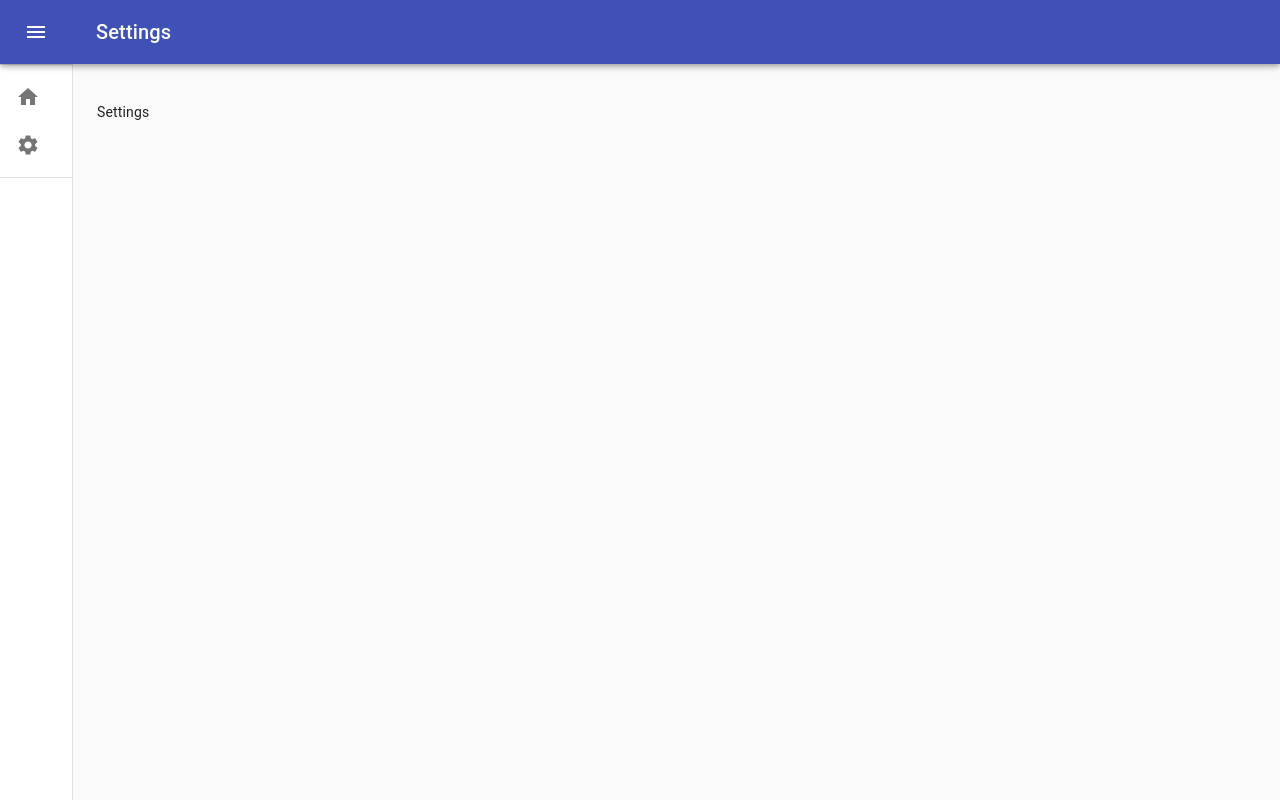
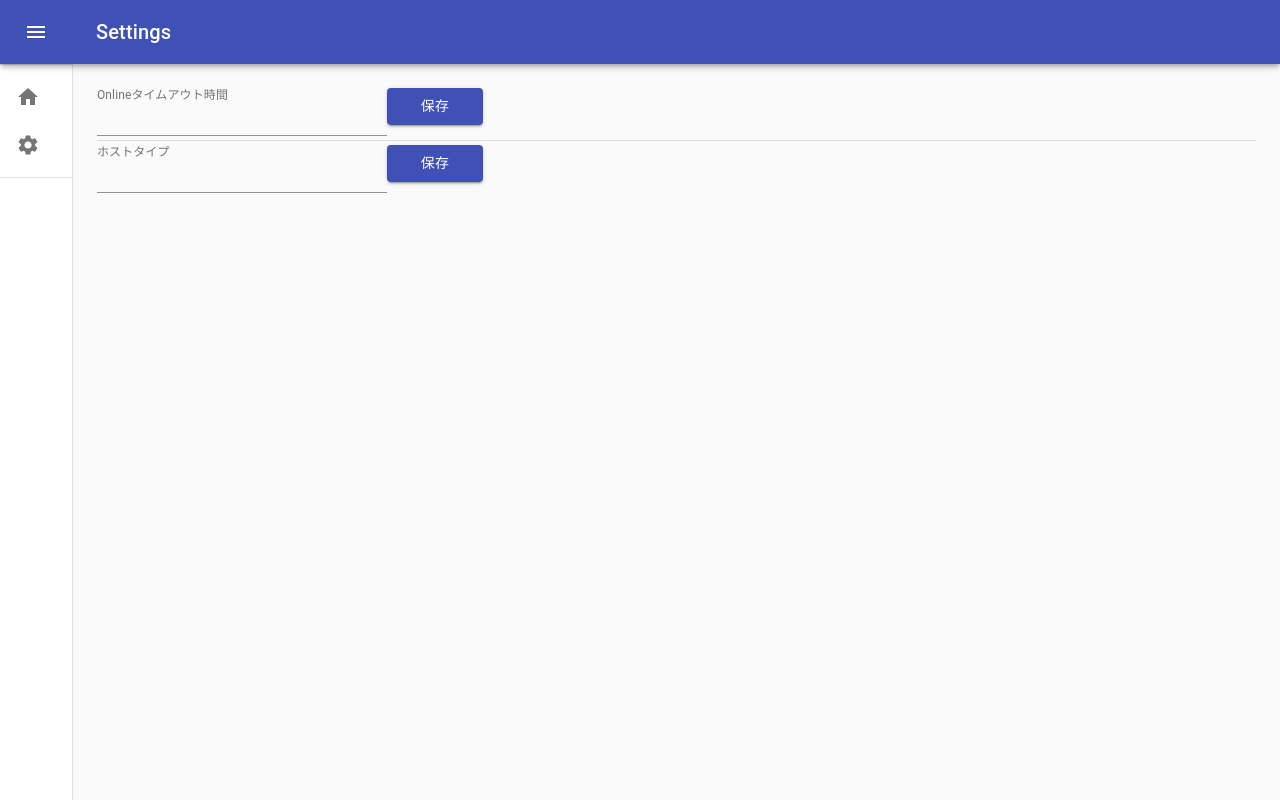
Before and after one commit to kadoshita/ghost, a React (Create React App) app in the folder frontend/: page /setting in a window 1280 px wide. Built offline with nearby package versions, Linux system fonts and the light colour scheme; no server answers.

Commit message:
add setting page

```diff
--- a/frontend/src/components/pages/Setting.tsx
+++ b/frontend/src/components/pages/Setting.tsx
@@ -1,11 +1,86 @@
-import React from 'react';
+import React, { useEffect, useState } from 'react';
 import MainTemplate from '../templates/Main';
+import { TextField, FormControl, List, ListItem, ListItemText, Divider, makeStyles, Button, Grid } from '@material-ui/core';
+import { HostType } from '../../types/HostInfo';
+
+const useStyles = makeStyles({
+    divider: {
+        marginTop: '4px',
+        marginBottom: '4px'
+    }
+});
 
 const Setting: React.FC = () => {
     window.document.title = 'Settings - ghost';
+
+    const classes = useStyles();
+
+    const [typeList, setTypeList] = useState<HostType[]>([{ ID: 0, hosttype: '' }]);
+
+    useEffect(() => {
+        const getHostTypeList = async () => {
+            const API_ENDPOINT = process.env.REACT_APP_API_ENDPOINT || '/api';
+            const res = await fetch(`${API_ENDPOINT}/setting/hosttype`);
+            const resJson = await res.json();
+            setTypeList(resJson.map((d: { hosttype: string; ID: number; }) => ({ ID: d.ID, hosttype: d.hosttype })));
+        };
+        getHostTypeList();
+    }, []);
+
     return (
         <MainTemplate title='Settings'>
-            <p>Settings</p>
+            <form>
+                <Grid container>
+                    <Grid item xs={3}>
+                        <FormControl fullWidth>
+                            <TextField
+                                type='number'
+                                inputProps={{
+                                    min: '0',
+                                    max: '300',
+                                    step: '10',
+                                    style: {
+                                        textAlign: 'right'
+                                    }
+                                }}
+                                label='Onlineタイムアウト時間'
+                                name='timeout'
+                                fullWidth
+                                InputLabelProps={{
+                                    shrink: true,
+                                }}>
+                            </TextField>
+                        </FormControl>
+                    </Grid>
+                    <Grid item xs={1}>
+                        <Button color='primary' fullWidth variant='contained'>保存</Button>
+                    </Grid>
+                </Grid>
+                <Divider className={classes.divider}></Divider>
+                <Grid container>
+                    <Grid item xs={3}>
+                        <FormControl fullWidth>
+                            <TextField
+                                fullWidth
+                                label='ホストタイプ'
+                                name='hosttype'
+                                InputLabelProps={{
+                                    shrink: true,
+                                }}></TextField>
+                        </FormControl>
+                    </Grid>
+                    <Grid item xs={1}>
+                        <Button color='primary' fullWidth variant='contained'>保存</Button>
+                    </Grid>
+                </Grid>
+                <List component='nav' aria-label='host type list'>
+                    {typeList.map((t, i) => (
+                        <ListItem key={i}>
+                            <ListItemText primary={t.hosttype}></ListItemText>
+                        </ListItem>
+                    ))}
+                </List>
+            </form>
         </MainTemplate>
     );
 };
```
